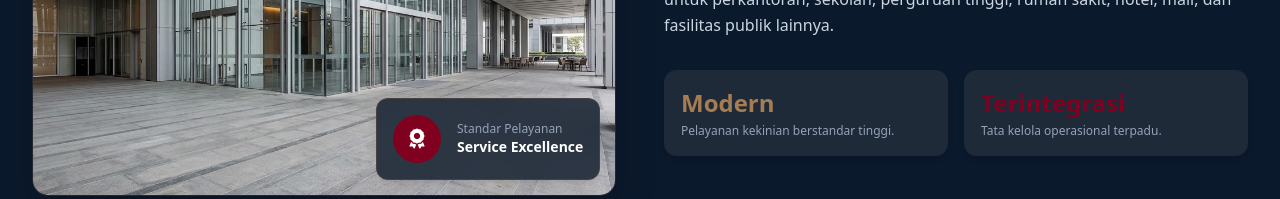
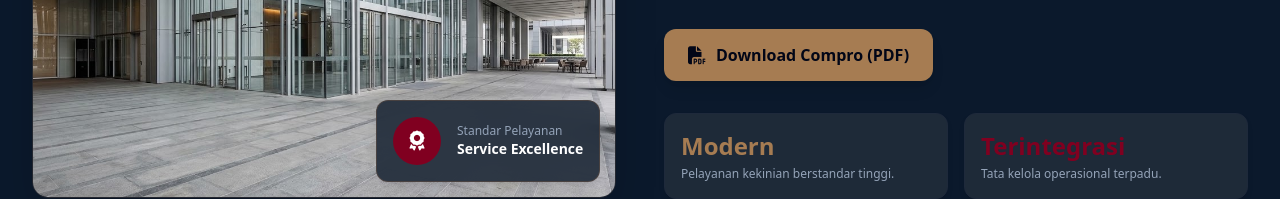
Before and after one commit to HJSbdg/hasna-jaya-sejahtera, a plain HTML site: page index.html in a window 1280 px wide. Shown: the part 1151-1350 px from the top of the page. Drawn offline with nearby package versions, Linux system fonts and the light colour scheme.

Commit message:
Add files via upload

```diff
--- a/index.html
+++ b/index.html
@@ -159,6 +159,15 @@
     <p class="text-slate-300 leading-relaxed">
         Sejalan dengan perkembangan dunia usaha secara nasional, kami hadir sebagai mitra terpercaya penyedia jasa penyediaan tenaga kerja operasional untuk perkantoran, sekolah, perguruan tinggi, rumah sakit, hotel, mall, dan fasilitas publik lainnya.
     </p>
+
+    <!-- TAMBAHKAN TOMBOL DOWNLOAD DI SINI -->
+    <div class="pt-2">
+        <a href="download/compro-HJS-fix.pdf" download class="inline-flex items-center gap-2.5 bg-warmBronze hover:bg-warmBrown text-slate-950 px-6 py-3 rounded-xl font-bold transition shadow-lg">
+            <i class="fa-solid fa-file-pdf text-lg"></i>
+            <span>Download Compro (PDF)</span>
+        </a>
+    </div>
+
     <div class="grid grid-cols-2 gap-4 pt-2">
         <div class="p-4 bg-navyCard rounded-xl border border-slate-800 shadow-md hover:border-warmBronze/50 transition duration-300" data-aos="zoom-in" data-aos-delay="200">
             <p class="text-2xl font-bold text-warmBronze mb-1">Modern</p>
@@ -167,7 +176,6 @@
         <div class="p-4 bg-navyCard rounded-xl border border-slate-800 shadow-md hover:border-burgundy/50 transition duration-300" data-aos="zoom-in" data-aos-delay="400">
             <p class="text-2xl font-bold text-burgundy mb-1">Terintegrasi</p>
             <p class="text-xs text-slate-400">Tata kelola operasional terpadu.</p>
-                        </div>
         </div>
     </div>
 </div>
```
Lines whose indentation alone changed are shown as unchanged.
